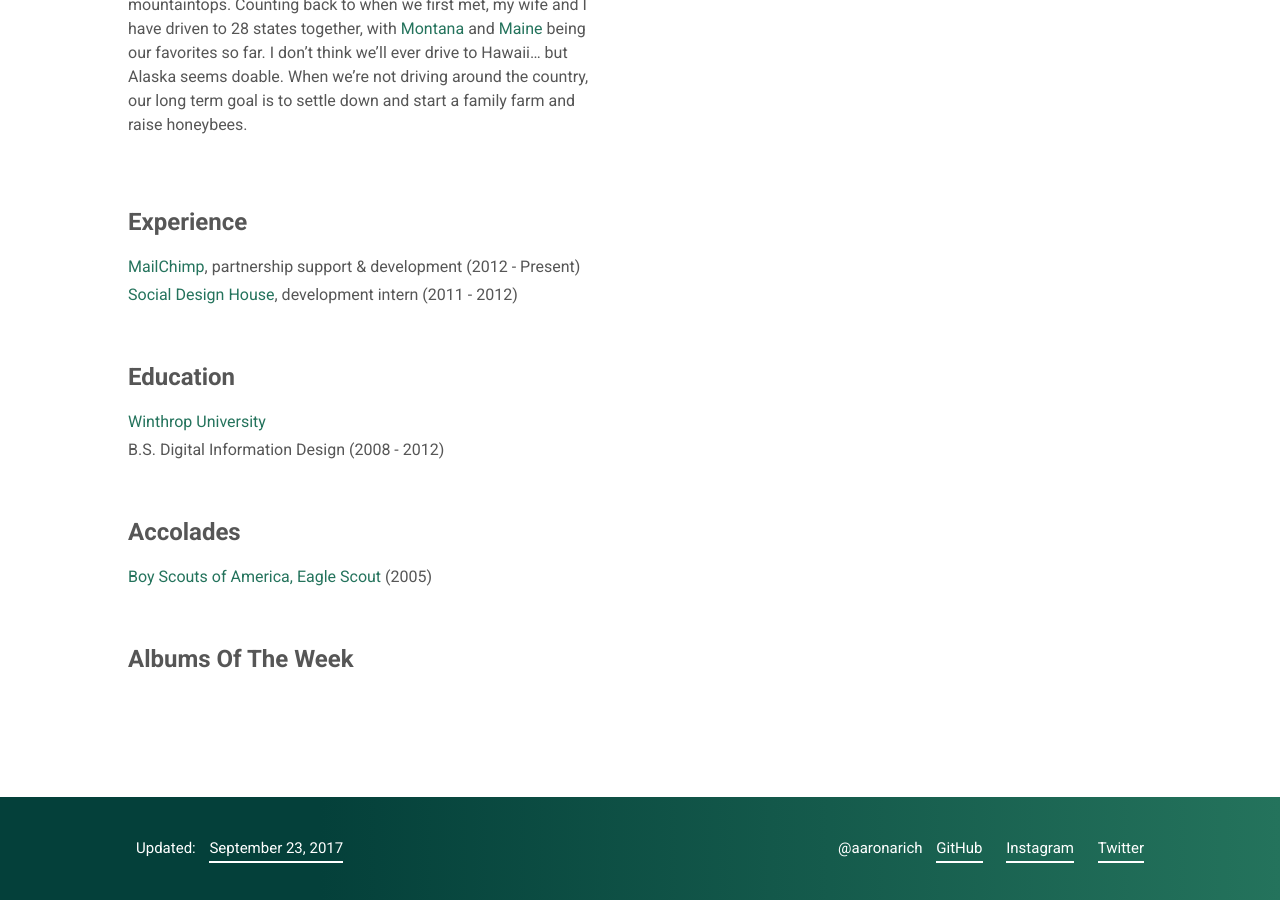
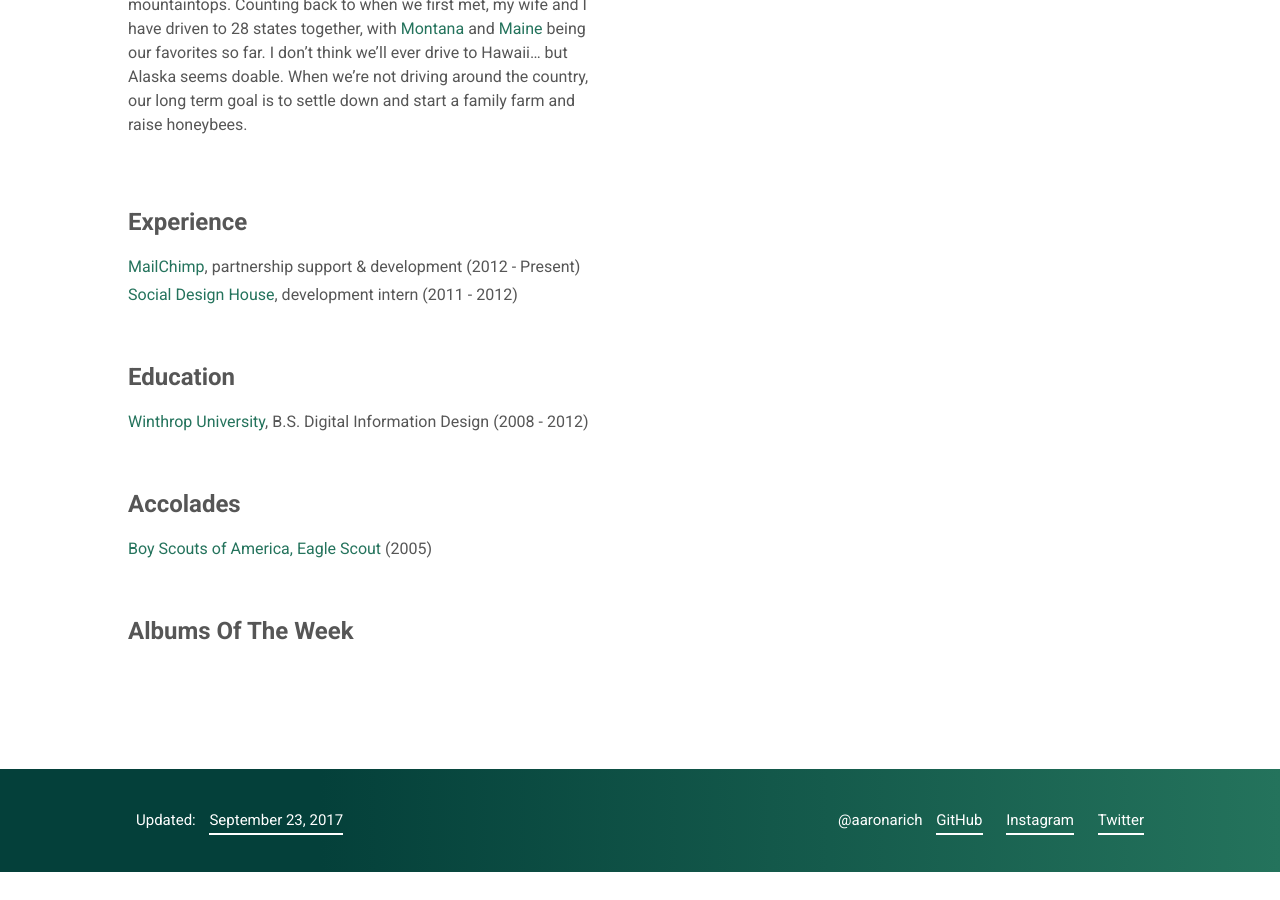
Before and after one commit to aaronarich/aaronarich.github.io, a Jekyll site: the page built from about.md, in a window 1280 px wide and 900 px high, scrolled down 578 px. Built offline with Jekyll 4.4.1, drawn with Linux system fonts in a browser that asks for light colours; after the commit the page ends 1450 px from its top, so only the background shows below that.

```diff
--- a/_layouts/about.html
+++ b/_layouts/about.html
@@ -25,8 +25,7 @@ layout: default
 
       <h2 class="pt4">Education</h2>
       <span class="db">
-        <a href="https://www.winthrop.edu/">Winthrop University</a>
-        <span class="db pt1">B.S. Digital Information Design (2008 - 2012)</span>
+        <a href="https://www.winthrop.edu/majors/default.aspx?id=9941">Winthrop University</a>, B.S. Digital Information Design (2008 - 2012)
       </span>
 
       <h2 class="pt4">Accolades</h2>
```
